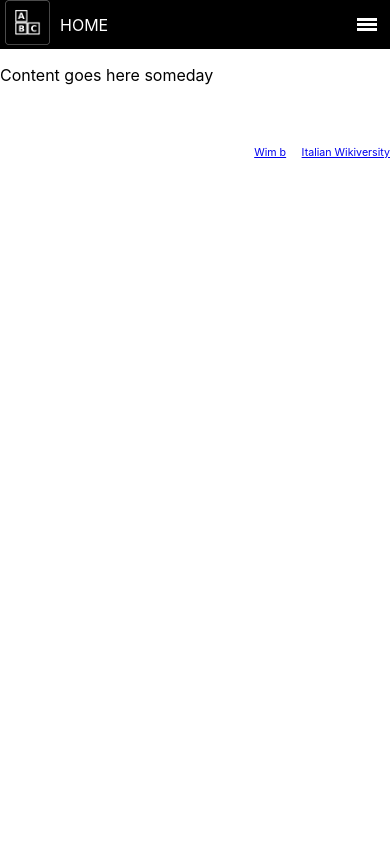
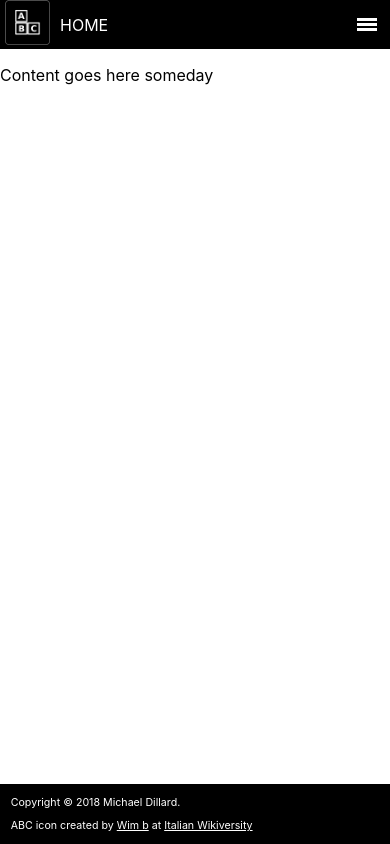
Before and after one commit to mkdillard/sight-words, a React (Create React App) app: page / in a window 390 px wide. Built offline with nearby package versions, Linux system fonts and the light colour scheme.

Commit message:
responsive footer design

```diff
--- a/src/components/Footer/Footer.css
+++ b/src/components/Footer/Footer.css
@@ -1,15 +1,38 @@
 .wrapper {
-  width: 100%;
+  position: absolute;
+  left: 0;
+  bottom: 0;
+  right: 0;
   background-color: #000000;
   color: #FFFFFF;
   font-size: 8pt;
   clear: both;
 }
 
-.float-left {
-  float: left;
+.iconAttribution a {
+    color: #FFFFFF;
 }
 
-.float-right {
-  float: right;
+@media only screen and (max-width: 500px) {
+
+  .wrapper {
+    padding: 0.1em 1em;
+  }
+
 }
+
+@media only screen and (min-width: 500px) {
+
+  .wrapper {
+    padding: 0.1em 1em;
+  }
+
+  .copyright {
+    float: left;
+  }
+
+  .iconAttribution {
+    float: right;
+  }
+
+}
--- a/src/components/Footer/Footer.js
+++ b/src/components/Footer/Footer.js
@@ -6,12 +6,12 @@ const Footer = () => {
 
   return (
     <div className='wrapper'>
-      <div className='float-left'>
+      <div className='copyright'>
         <p>
           Copyright &copy; {year} Michael Dillard.
         </p>
       </div>
-      <div className='float-right'>
+      <div className='iconAttribution'>
         <p>
           ABC icon created by <a href='https://en.wikiversity.org/wiki/it:User:Wim_b'>Wim b</a> at <a href='https://en.wikiversity.org/wiki/it:'>Italian Wikiversity</a>
         </p>
```
